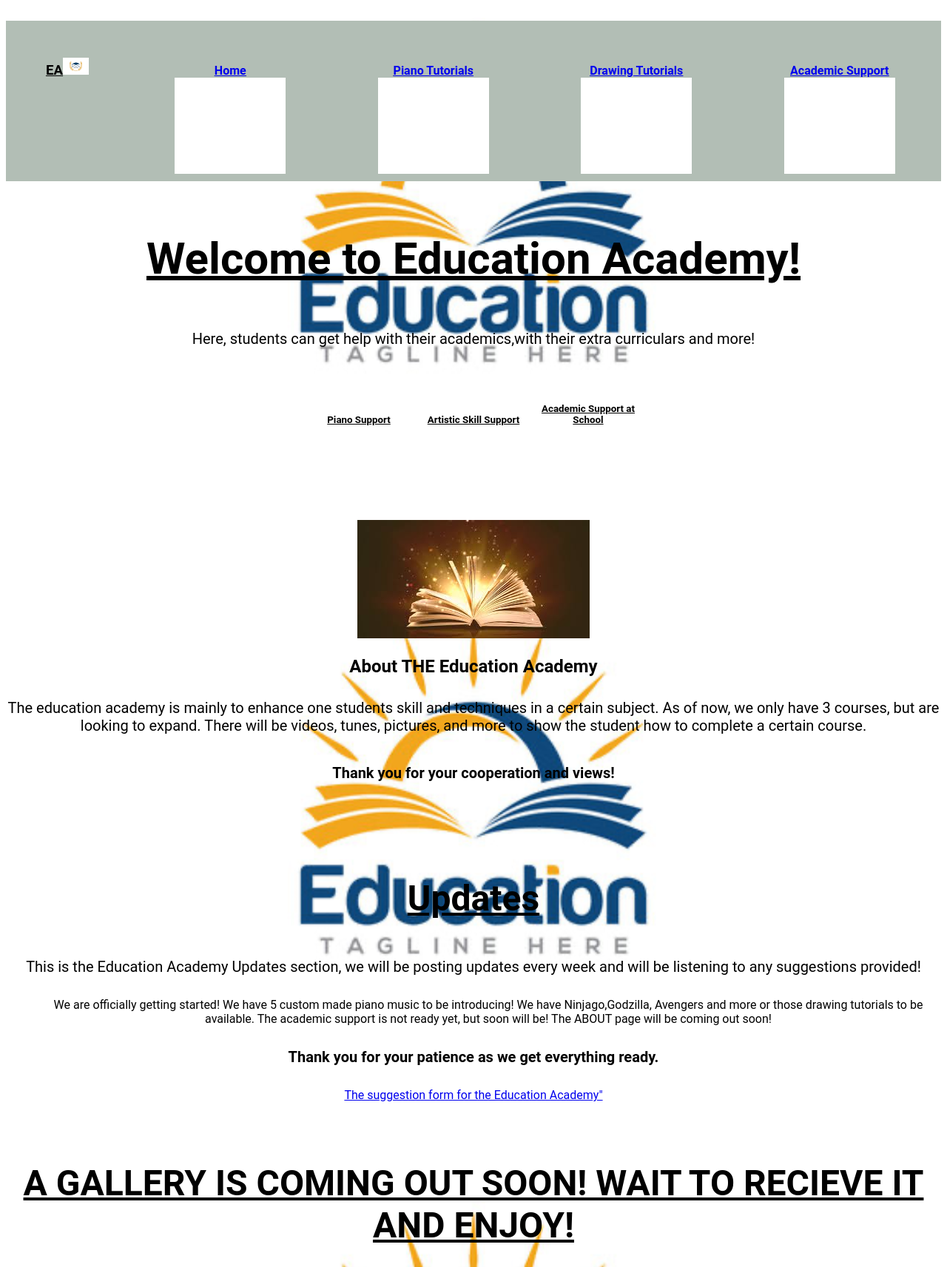
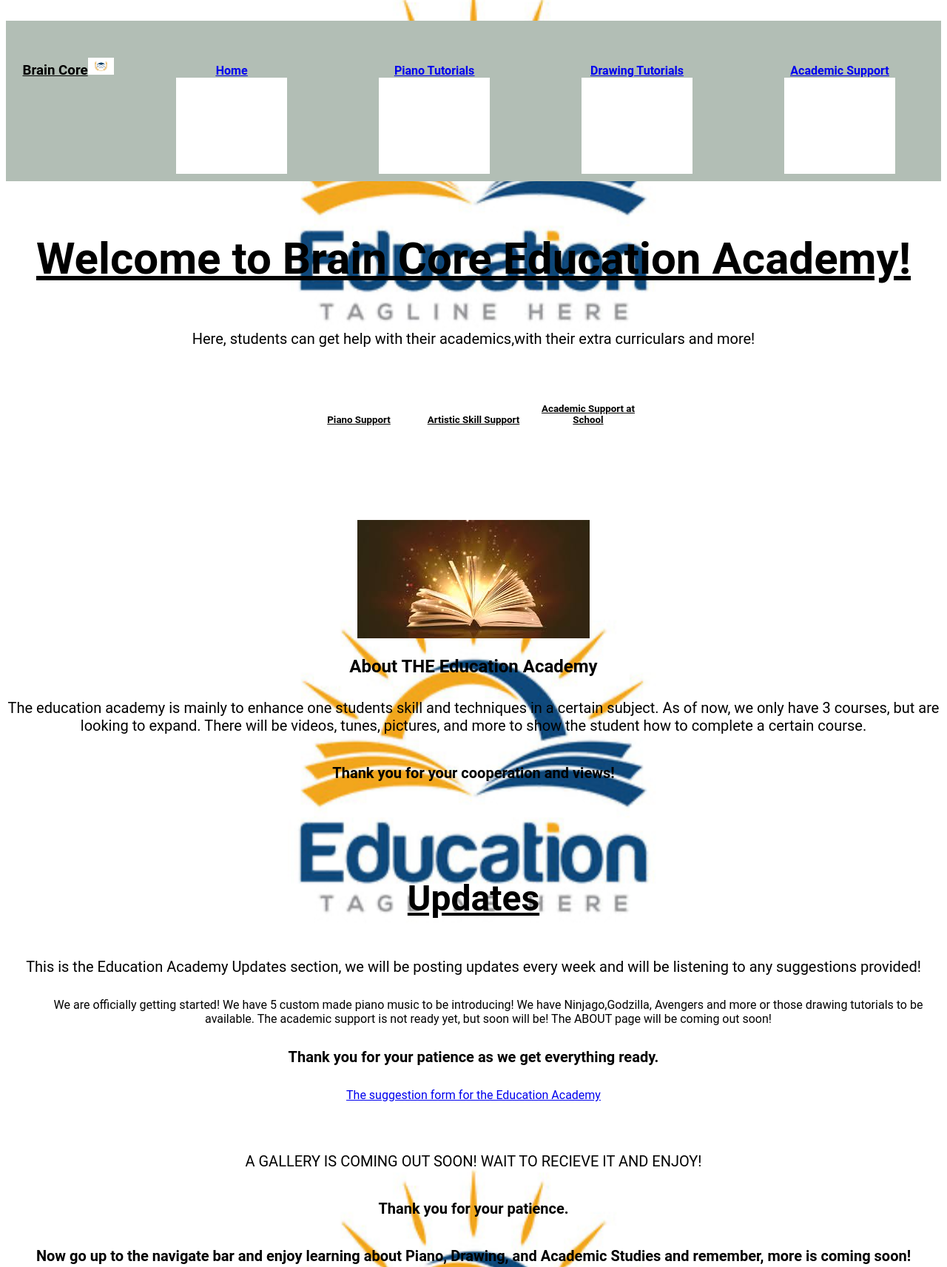
Before and after one commit to qst2r/Education-Market-Hub, a plain HTML site: page index.html in a window 1280 px wide. Shown: the top 1713 px of the page at 74% size. Drawn offline with Linux system fonts and the light colour scheme.

Commit message:
Update index.html

```diff
--- a/index.html
+++ b/index.html
@@ -16,7 +16,7 @@ body {     background-image: url("assets/background2.png")}
     <div class="nav"
     div style="display: table-grid">
 
-     <div style="width:600px; display: table-cell;"><p><h3 style="margin: -20px;" id="fall"><strong>EA</strong><img src="Education Logo.png" alt="" width="35"></h3></p> </div>
+     <div style="width:600px; display: table-cell;"><p><h3 style="margin: -20px;" id="fall"><strong>Brain Core</strong><img src="Education Logo.png" alt="" width="35"></h3></p> </div>
 
       <div style="width:600px; display: table-cell;"> <a href="index.html" style="left: 200%;" id="hover-worthy">  Home <div class="button">    </div>  </a>   </div>
 
@@ -33,7 +33,7 @@ body {     background-image: url("assets/background2.png")}
   <br>
   <center>
   <div class="welcome">
-  <h1>Welcome to Education Academy!</h1>
+  <h1>Welcome to Brain Core Education Academy!</h1>
   <p>Here, students can get help with their academics,with their extra curriculars and more!</p>
   <button class="button" onclick="window.location.href = 'piano.html';">Piano Support</button>
   <button class="button" onclick="window.location.href = 'draw.html';">Artistic Skill Support</button>
@@ -45,7 +45,7 @@ body {     background-image: url("assets/background2.png")}
   <br>
   <br>
   <div class="home-info">
-  <img class="photo" src="assets/about.jpeg" alt="books">
+  <img class="photo" src="assets/about.jpeg" alt="books" style="margin: left;">
   <h2>About THE Education Academy</h2>
   <p>The education academy is mainly to enhance one students skill and techniques in a certain subject. As of now, we only have 3 courses, but are looking to expand. There will be videos,
   tunes, pictures, and more to show the student how to complete a certain course.</p>
@@ -66,14 +66,14 @@ body {     background-image: url("assets/background2.png")}
   <il>The ABOUT page will be coming out soon!</il>
   </ol>
   <p><b>Thank you for your patience as we get everything ready.</b></p>
-  <a class="form" href="https://forms.gle/ECmypTbx5nZ4RQ6u9">The suggestion form for the Education Academy"</a>
+  <a class="form" href="https://forms.gle/ECmypTbx5nZ4RQ6u9">The suggestion form for the Education Academy</a>
   </div>
   </center>
   <br>
   <br>
   <center>
   <div>
-  <h1>A GALLERY IS COMING OUT SOON! WAIT TO RECIEVE IT AND ENJOY!</h1>
+  <p>A GALLERY IS COMING OUT SOON! WAIT TO RECIEVE IT AND ENJOY!</p>
   <p><b>Thank you for your patience.</b></p>
   </div>
   </center>
```
